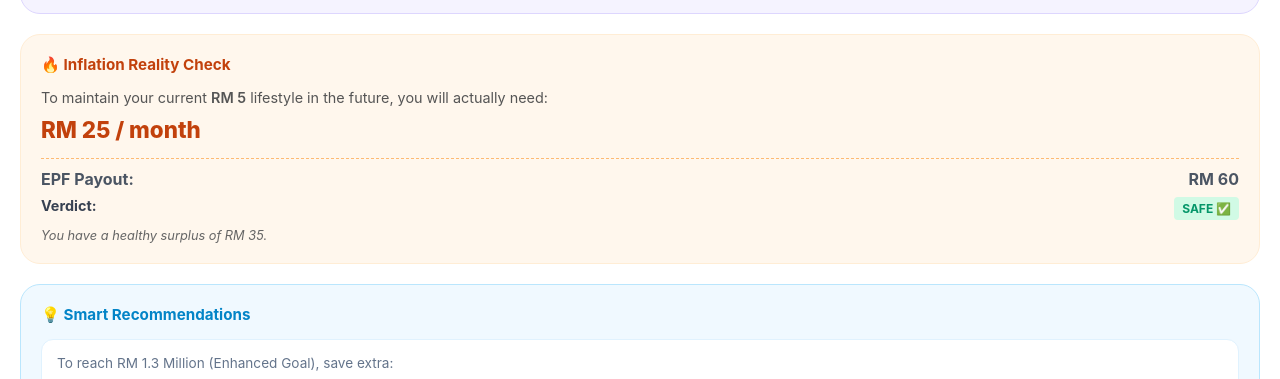
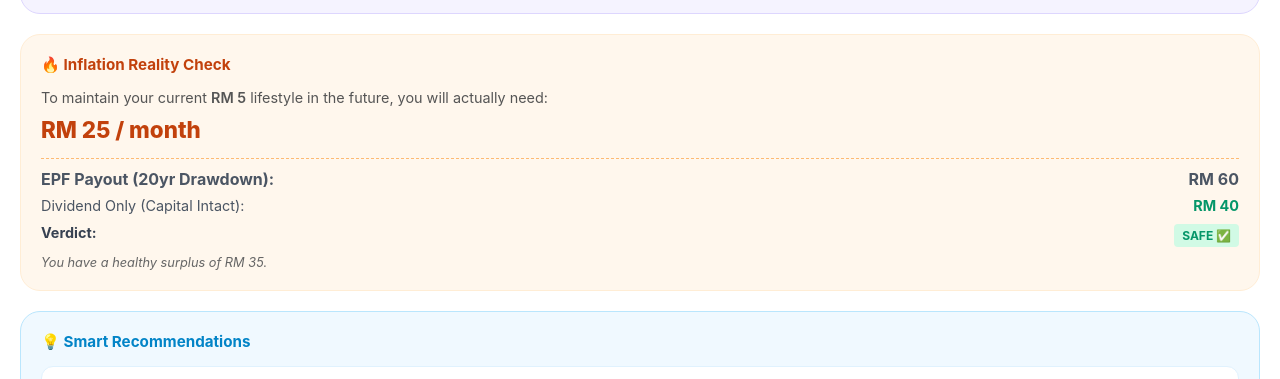
Before and after one commit to RinneLeee/StarShooter, a plain HTML site: page kwsp.html in a window 1280 px wide. Both pictures are taken after typing "5", "5", "5", "5", "5" into the empty fields and a click on the button "Calculate Future". Shown: the part 386-765 px from the top of the page. Drawn offline with Linux system fonts and the light colour scheme.

Commit message:
Update kwsp.html

```diff
--- a/kwsp.html
+++ b/kwsp.html
@@ -719,10 +719,14 @@
             </div>
 
             <div class="comp-row total" style="border-top:1px dashed #fdba74; padding-top:10px; color:#4b5563;">
-                <span>EPF Payout:</span>
+                <span>EPF Payout (20yr Drawdown):</span>
                 <span id="resEpfPayout">RM 0</span>
             </div>
-            <div class="comp-row">
+            <div class="comp-row" style="color: #4b5563; font-size: 0.9rem; margin-top: 5px;">
+                <span>Dividend Only (Capital Intact):</span>
+                <span id="resDividendPayout" style="font-weight: 700; color: #059669;">RM 0</span>
+            </div>
+            <div class="comp-row" style="margin-top: 10px;">
                 <span style="font-weight:700">Verdict:</span>
                 <span id="resVerdict" class="status-badge">Calculating...</span>
             </div>
@@ -1054,6 +1058,9 @@
         let n = 20 * 12;
         let monthlyPayout = (finalBalance * r * Math.pow(1 + r, n)) / (Math.pow(1 + r, n) - 1);
 
+        // Monthly Dividend Only
+        let monthlyDividendOnly = finalBalance * (dividendRate / 12);
+
         // Update UI
         document.getElementById('finalAmountDisplay').innerText = formatCurrency(finalBalance);
         document.getElementById('finalCashDisplay').innerText = formatCurrency(resultA.cashBalance);
@@ -1074,6 +1081,7 @@
             document.getElementById('resCurrentSpend').innerText = currentSpending.toLocaleString();
             document.getElementById('resFutureSpend').innerText = futureMonthlySpend.toLocaleString('en-MY', {maximumFractionDigits:0});
             document.getElementById('resEpfPayout').innerText = formatCurrency(monthlyPayout);
+            document.getElementById('resDividendPayout').innerText = formatCurrency(monthlyDividendOnly);
 
             let surplus = monthlyPayout - futureMonthlySpend;
             let buffer20 = futureMonthlySpend * 0.20;
```
